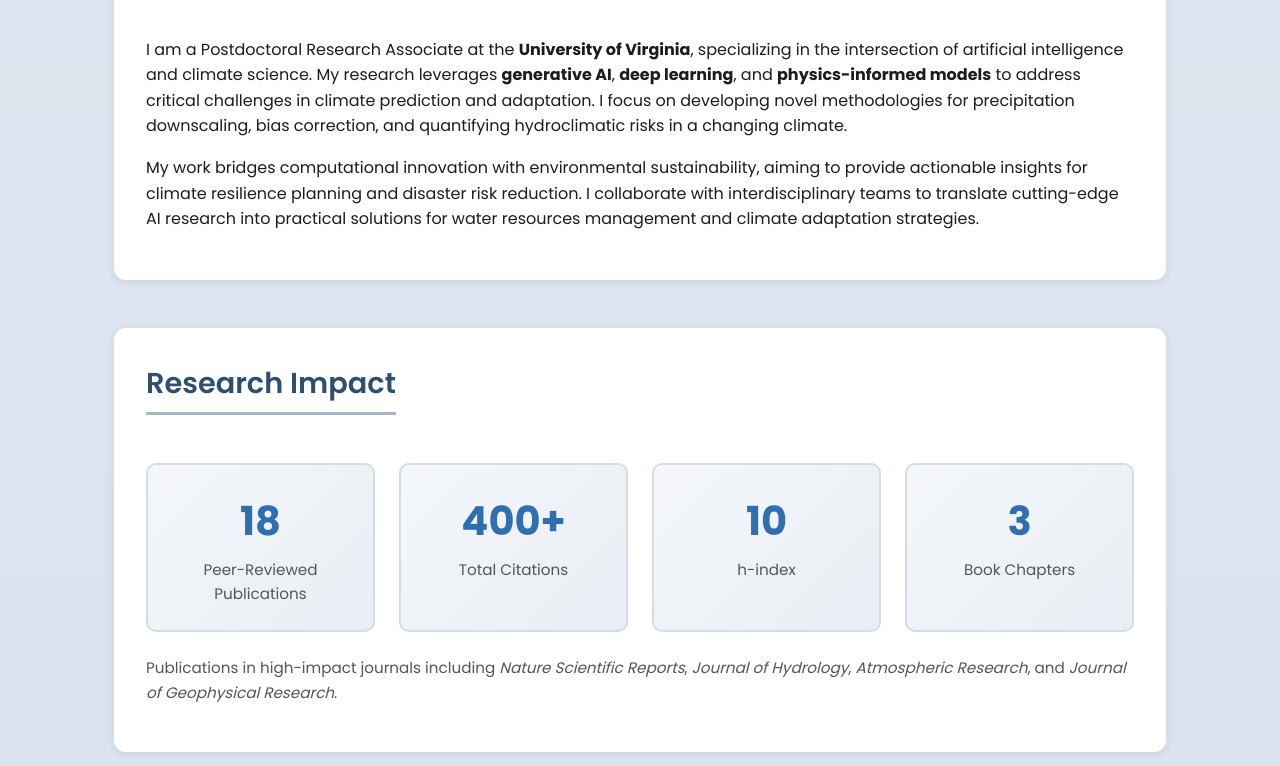
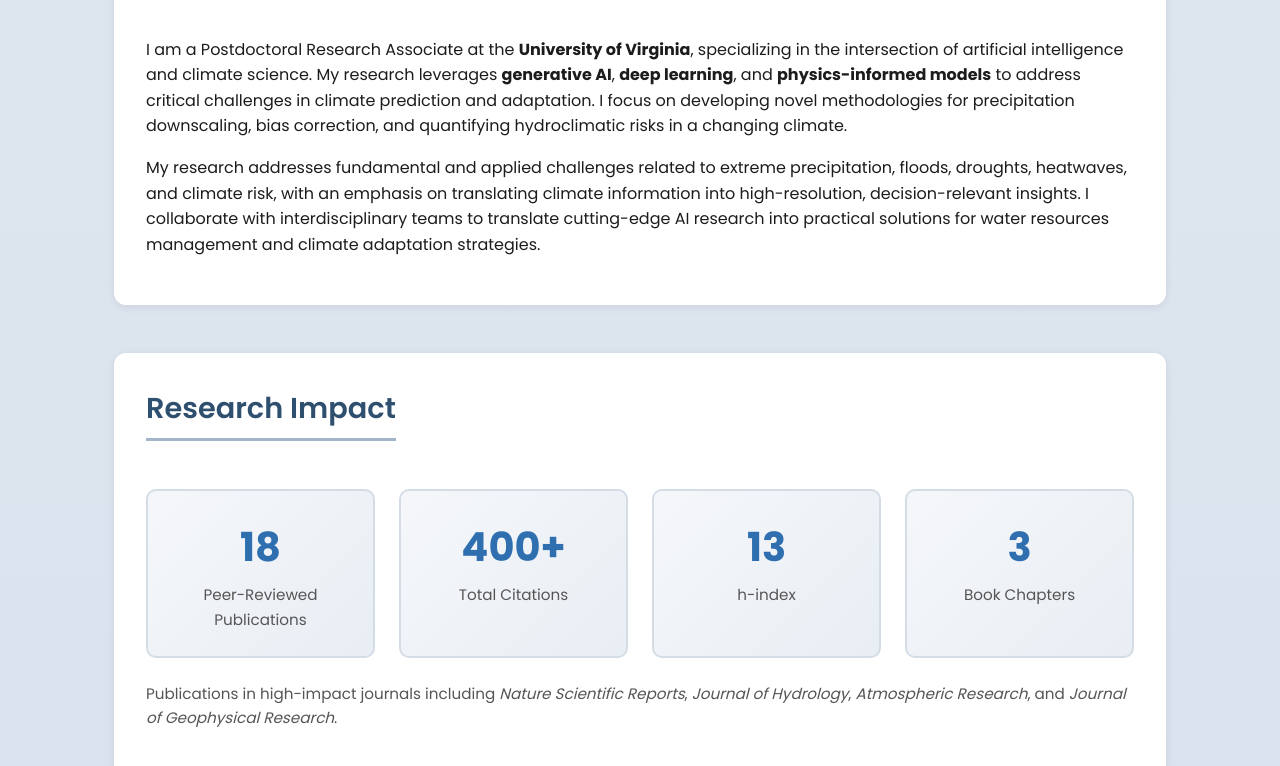
Before and after one commit to shivamsinghhada/shivamsinghhada.github.io, a plain HTML site: page index.html in a window 1280 px wide. Shown: the part 646-1412 px from the top of the page. Drawn offline with Linux system fonts and the light colour scheme.

Commit message:
Revise research focus and update h-index statistic
Updated research description to include focus on extreme precipitation and climate risk. Adjusted h-index statistic from 10 to 13.

```diff
--- a/index.html
+++ b/index.html
@@ -284,8 +284,7 @@
     bias correction, and quantifying hydroclimatic risks in a changing climate.
   </p>
   <p>
-    My work bridges computational innovation with environmental sustainability, aiming to provide actionable insights
-    for climate resilience planning and disaster risk reduction. I collaborate with interdisciplinary teams to translate
+    My research addresses fundamental and applied challenges related to extreme precipitation, floods, droughts, heatwaves, and climate risk, with an emphasis on translating climate information into high-resolution, decision-relevant insights. I collaborate with interdisciplinary teams to translate
     cutting-edge AI research into practical solutions for water resources management and climate adaptation strategies.
   </p>
 </section>
@@ -302,7 +301,7 @@
       <div class="stat-label">Total Citations</div>
     </div>
     <div class="stat-card">
-      <span class="stat-number">10</span>
+      <span class="stat-number">13</span>
       <div class="stat-label">h-index</div>
     </div>
     <div class="stat-card">
```
